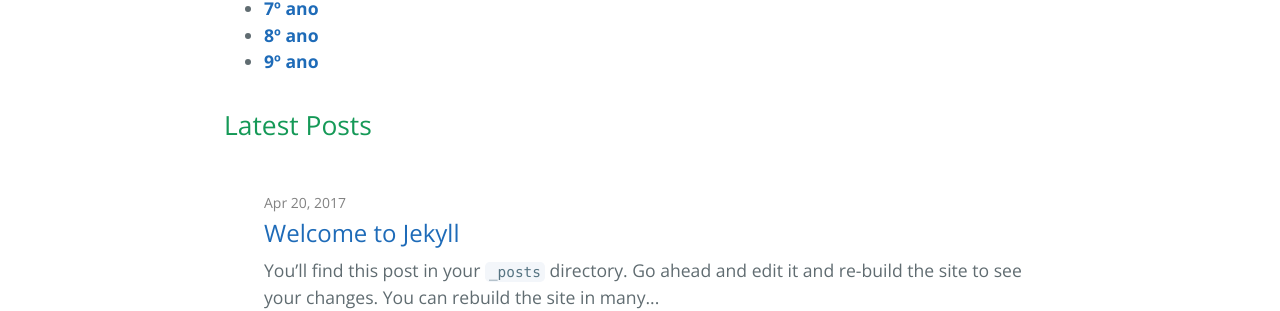
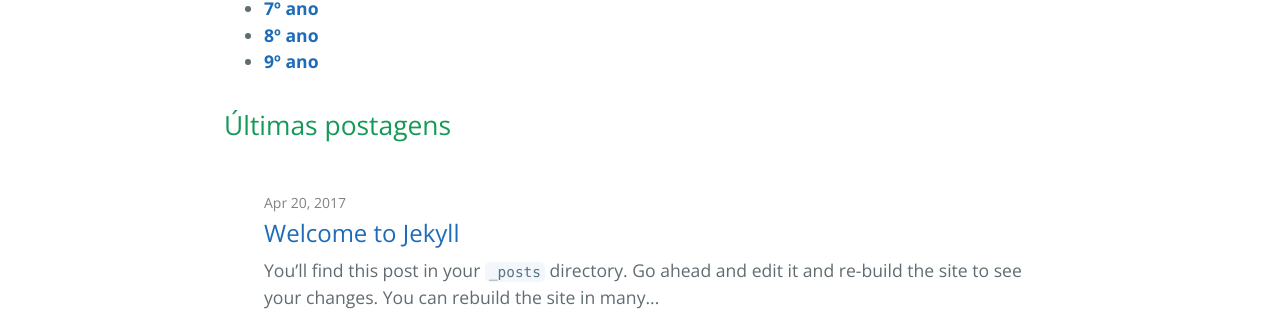
Before and after one commit to 0jonjo/arcada, a Jekyll site: the page built from index.md, in a window 1280 px wide. Shown: the part 557-868 px from the top of the page. Built offline with Jekyll 4.4.1, drawn with Linux system fonts in a browser that asks for light colours.

Commit message:
Update home.html

```diff
--- a/_layouts/home.html
+++ b/_layouts/home.html
@@ -6,7 +6,7 @@ layout: default
 
   {{ content }}
 
-  <h2>Latest Posts</h2>
+  <h2>Últimas postagens</h2>
 
   <div>&nbsp;</div>
 
```
